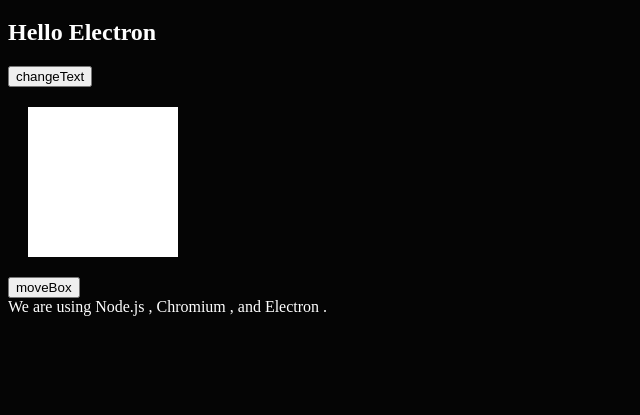
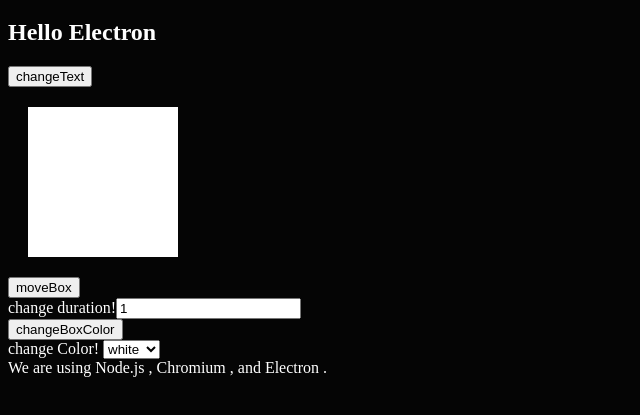
Before and after one commit to nabeman/electron, an Electron app: page index.html in a window 800 px wide. Shown: the part 61-476 px from the top of the page, without its empty margins (0-640 px from the left). Drawn offline with nearby package versions, Linux system fonts and the light colour scheme.

Commit message:
gsapの要素を追加

```diff
--- a/index.html
+++ b/index.html
@@ -15,6 +15,19 @@
 
             </div>
             <button @click="moveBox">moveBox</button>
+            <div>
+                change duration!<input v-model="duration" />
+            </div>
+            <button @click="changeBoxColor">changeBoxColor</button>
+            <div>
+                change Color!
+                <select v-model="backgroundcolor">
+                    <option>white</option>
+                    <option>red</option>
+                    <option>green</option>
+                    <option>blue</option>
+                </select>
+            </div>
         </div>
         <div id="second">
             We are using Node.js <span id="node-version"></span>,
--- a/main.js
+++ b/main.js
@@ -6,6 +6,8 @@
             text: "Hello Electron",
             flag: true,
             move: false,
+            duration: 1,
+            backgroundcolor: "white",
         }
     },
     methods: {
@@ -13,22 +15,26 @@
             if(this.flag){
             this.text = "Hello Vue";
             this.flag = !this.flag;
-        }else{
+            }else{
             this.text = "Hello Electron";
             this.flag = !this.flag;
+            }
+        },
+        changeBoxColor(){
+            gsap.to('.box', { background: this.backgroundcolor, duration: 1.5 });
         }
-        },
+        ,
         moveBox(){
             if(!this.move){
-                gsap.to('.box', { x: 200, duration: 1 });
+                gsap.to('.box', { x: 200, duration: this.duration });
                 this.move = !this.move;
                 console.log('toRight');
             }else{
-                gsap.to('.box', { x: 0, duration: 1 });
+                gsap.to('.box', { x: 0, duration: this.duration });
                 this.move = !this.move;
                 console.log('toLeft');
             }
-        }
+        },
     }
 });
 
```
